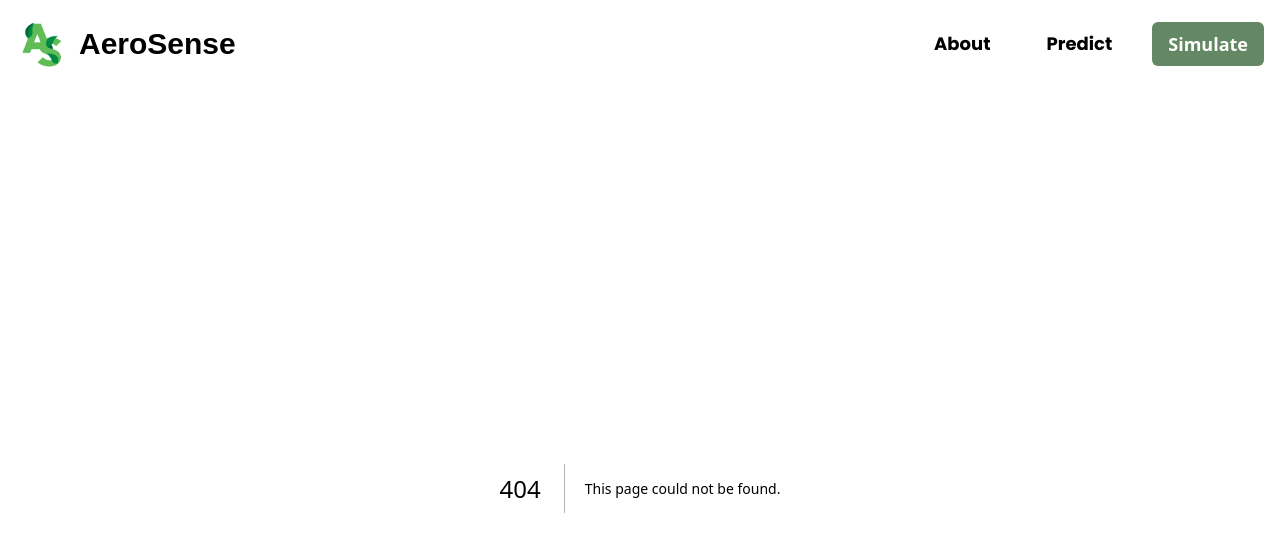
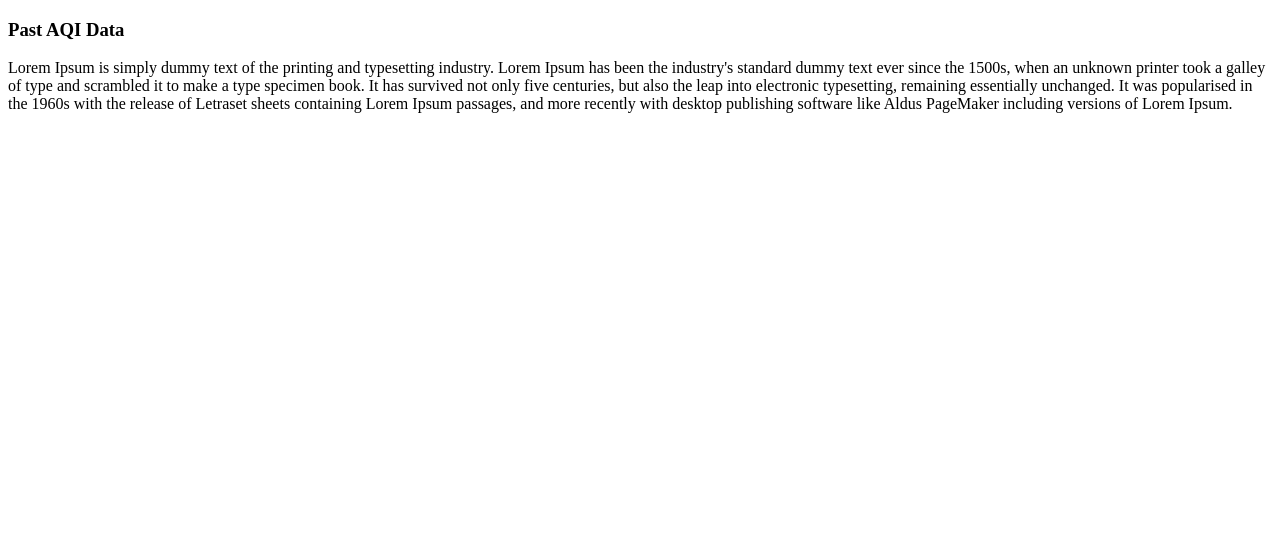
Before and after one commit to fromjyce/AeroSense-AI-Driven-Air-Quality-Prediction, a Next.js app in the folder frontend/: page /Simulator in a window 1280 px wide. Before the commit this address had no page. Shown: the top 552 px of the page. Built offline with nearby package versions, Linux system fonts and the light colour scheme; a web font is replaced by a local one.

Commit message:
added simulator component

```diff
--- /dev/null
+++ b/frontend/pages/Simulator.js
@@ -0,0 +1,11 @@
+export default function Simulator() {
+
+    return (
+      <>
+        <h3 className="text-3xl font-bold mb-4 oswald_card_title">Past AQI Data</h3>
+          <p className="text-lg mt-2 text-left josefin_sans">
+            Lorem Ipsum is simply dummy text of the printing and typesetting industry. Lorem Ipsum has been the industry's standard dummy text ever since the 1500s, when an unknown printer took a galley of type and scrambled it to make a type specimen book. It has survived not only five centuries, but also the leap into electronic typesetting, remaining essentially unchanged. It was popularised in the 1960s with the release of Letraset sheets containing Lorem Ipsum passages, and more recently with desktop publishing software like Aldus PageMaker including versions of Lorem Ipsum.
+          </p>
+    </>
+    );
+  }
```
